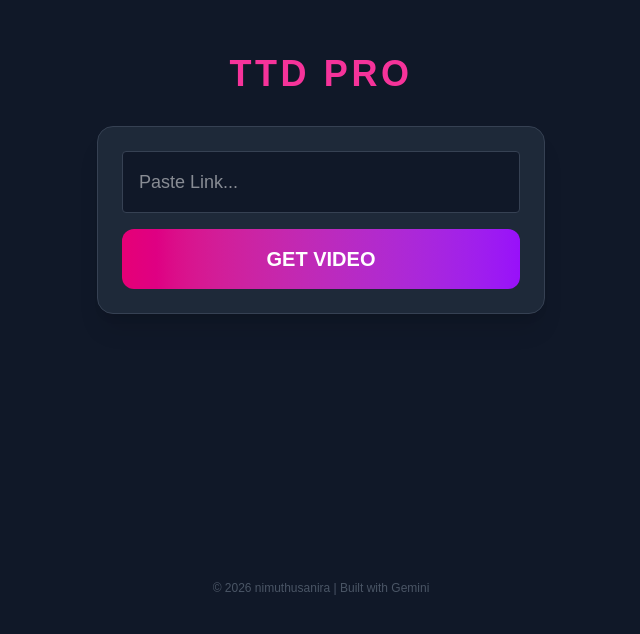
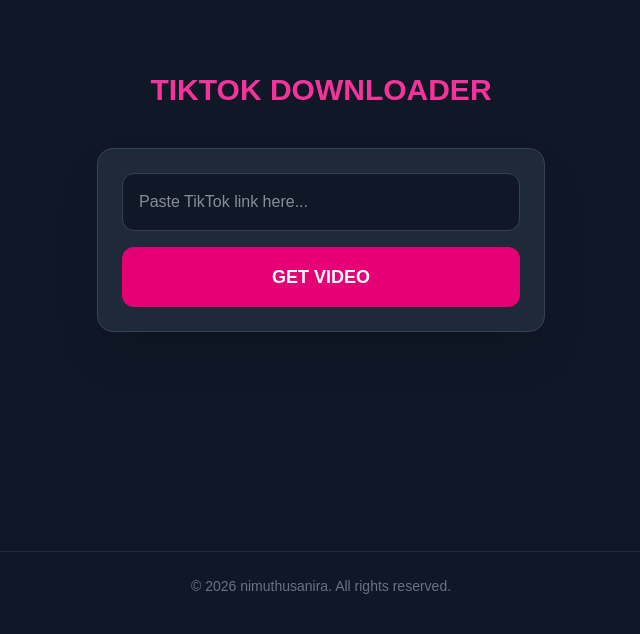
Before and after one commit to nimuthusanira/ttd, a Next.js app: page / in a window 1280 px wide. Shown: the part 164-798 px from the top of the page, without its empty margins (319-959 px from the left). Built offline with nearby package versions, Linux system fonts and the light colour scheme.

Commit message:
Update index.js

```diff
--- a/pages/index.js
+++ b/pages/index.js
@@ -4,13 +4,11 @@ export default function Home() {
   const [url, setUrl] = useState('');
   const [videoLink, setVideoLink] = useState('');
   const [loading, setLoading] = useState(false);
-  const [copied, setCopied] = useState(false);
 
   const getDownloadLink = async () => {
-    if (!url) return alert("Paste a link first!");
+    if (!url) return alert("Please paste a link!");
     setLoading(true);
     setVideoLink('');
-    setCopied(false);
     try {
       const res = await fetch('/api/download', {
         method: 'POST',
@@ -18,70 +16,54 @@ export default function Home() {
         body: JSON.stringify({ url }),
       });
       const data = await res.json();
-      if (data.downloadUrl) setVideoLink(data.downloadUrl);
-      else alert("Check the link or API key!");
+      if (data.downloadUrl) {
+        setVideoLink(data.downloadUrl);
+      } else {
+        alert(data.error || "Could not fetch video. Try another link.");
+      }
     } catch (err) {
-      alert("Error fetching video");
+      alert("System Error. Please try again later.");
     }
     setLoading(false);
   };
 
-  const copyToClipboard = () => {
-    navigator.clipboard.writeText(videoLink);
-    setCopied(true);
-    setTimeout(() => setCopied(false), 2000);
-  };
+  return (
+    <div className="flex flex-col items-center justify-center min-h-screen bg-gray-900 text-white p-4 font-sans">
+      <div className="flex-grow flex flex-col items-center justify-center w-full max-w-md">
+        <h1 className="text-3xl font-bold mb-10 text-pink-500 uppercase">TikTok Downloader</h1>
 
-  return (
-    <div className="flex flex-col items-center justify-center min-h-screen bg-gray-900 text-white p-4">
-      <div className="flex-grow flex flex-col items-center justify-center w-full max-w-md">
-        <h1 className="text-4xl font-bold mb-8 text-pink-500 text-center uppercase tracking-widest">TTD Pro</h1>
-
-        <div className="bg-gray-800 p-6 rounded-2xl shadow-xl w-full border border-gray-700">
+        <div className="bg-gray-800 p-6 rounded-2xl shadow-2xl w-full border border-gray-700">
           <input
-            className="w-full p-4 rounded bg-gray-900 border border-gray-700 mb-4 outline-none focus:border-pink-500 text-white text-lg"
-            placeholder="Paste Link..."
+            className="w-full p-4 rounded-xl bg-gray-900 border border-gray-700 mb-4 outline-none focus:border-pink-500 text-white"
+            placeholder="Paste TikTok link here..."
             value={url}
             onChange={(e) => setUrl(e.target.value)}
           />
           <button
             onClick={getDownloadLink}
-            className="w-full bg-gradient-to-r from-pink-600 to-purple-600 py-4 rounded-xl font-bold text-xl active:scale-95 transition"
+            disabled={loading}
+            className="w-full bg-pink-600 hover:bg-pink-700 py-4 rounded-xl font-bold text-lg transition active:scale-95 disabled:opacity-50"
           >
-            {loading ? 'SEARCHING...' : 'GET VIDEO'}
+            {loading ? 'PLEASE WAIT...' : 'GET VIDEO'}
           </button>
         </div>
 
         {videoLink && (
-          <div className="mt-8 w-full space-y-4">
-             {/* Primary Download */}
+          <div className="mt-10 w-full animate-bounce">
              <a
                 href={videoLink}
-                download
-                className="block w-full text-center bg-green-600 py-6 rounded-2xl font-black text-xl border-b-4 border-green-800 active:border-b-0 active:translate-y-1 transition-all"
+                target="_blank"
+                rel="noopener noreferrer"
+                className="block w-full text-center bg-green-500 text-white py-6 rounded-2xl font-black text-xl shadow-lg border-2 border-white"
              >
-                SAVE TO DEVICE
+                DOWNLOAD NOW
              </a>
-
-             {/* Secondary Copy Link */}
-             <button
-                onClick={copyToClipboard}
-                className="w-full bg-gray-700 py-4 rounded-xl font-bold text-gray-200 border border-gray-600 active:bg-gray-600"
-             >
-                {copied ? '✅ LINK COPIED!' : '🔗 COPY RAW LINK'}
-             </button>
-
-             <div className="p-4 bg-blue-900/30 rounded-xl border border-blue-500/50 text-center">
-                <p className="text-blue-300 text-sm font-medium">
-                  If the Save button opens the player, tap the <b>Share icon</b> on your browser and select <b>"Save to Files"</b> or <b>"Download"</b>.
-                </p>
-             </div>
           </div>
         )}
       </div>
 
-      <footer className="w-full text-center py-6 text-gray-600 text-xs mt-10">
-        <p>© {new Date().getFullYear()} nimuthusanira | Built with Gemini</p>
+      <footer className="w-full text-center py-6 text-gray-500 text-sm border-t border-gray-800">
+        <p>© {new Date().getFullYear()} nimuthusanira. All rights reserved.</p>
       </footer>
     </div>
   );
```
